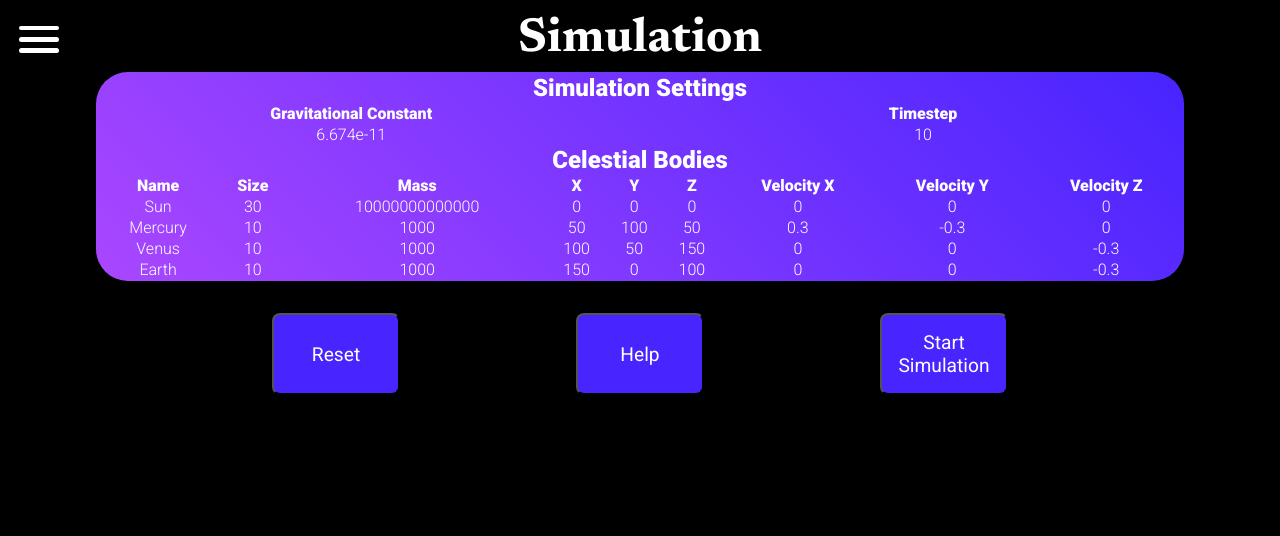
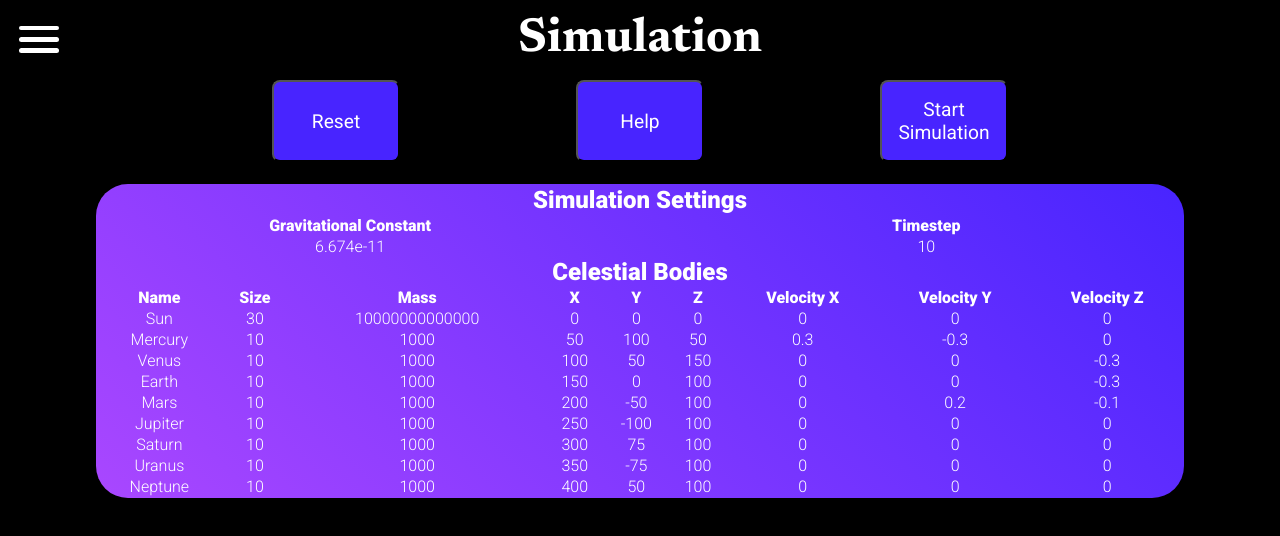
Before and after one commit to TeenageMutantCoder/n-body-sim, a React (Create React App) app: page /simulation in a window 1280 px wide. Shown: the top 536 px of the page. Built offline with nearby package versions, Linux system fonts and the light colour scheme.

Commit message:
Slightly improved styling for simulation

```diff
--- a/src/components/Simulation.css
+++ b/src/components/Simulation.css
@@ -5,6 +5,7 @@
 .Simulation {
     display: flex;
     flex-direction: column;
+    position: relative;
 }
 
 .Simulation .title {
@@ -15,7 +16,9 @@
 .buttons {
     display: flex;
     justify-content: space-evenly;
-    margin-top: 2rem;
+    position: absolute;
+    top: 5rem;
+    width: 100%;
 }
 
 .Simulation button {
@@ -43,7 +46,10 @@
 .bodies-info-table {
     background: linear-gradient(45deg, var(--main-color), var(--accent-color));
     border-radius: var(--border-radius-size);
+    flex: 1;
     text-align: center;
+    position: relative;
+    top: 7rem;
 }
 
 .bodies-info-table input {
--- a/src/components/Simulation.jsx
+++ b/src/components/Simulation.jsx
@@ -30,11 +30,11 @@ const Simulation = (props) => {
             {name: "Mercury", color: "#FF0000", mass: 1000, size: 10, x: 50, y: 100, z: 50, velocityX: 0.3, velocityY: -0.3, velocityZ: 0},
             {name: "Venus", color: null, mass: 1000, size: 10, x: 100, y: 50, z: 150, velocityX: 0, velocityY: 0, velocityZ: -0.3},
             {name: "Earth", color: "#00FFFF", mass: 1000, size: 10, x: 150, y: 0, z: 100, velocityX: 0, velocityY: 0, velocityZ: -0.3},
-            // {name: "Mars", color: null, mass: 1000, size: 10, x: 200, y: -50, z: 100, velocityX: 0, velocityY: 0.2, velocityZ: -0.1},
-            // {name: "Jupiter", color: null, mass: 1000, size: 10, x: 250, y: -100, z: 100, velocityX: 0, velocityY: 0, velocityZ: 0},
-            // {name: "Saturn", color: null, mass: 1000, size: 10, x: 300, y: 75, z: 100, velocityX: 0, velocityY: 0, velocityZ: 0},
-            // {name: "Uranus", color: null, mass: 1000, size: 10, x: 350, y: -75, z: 100, velocityX: 0, velocityY: 0, velocityZ: 0},
-            // {name: "Neptune", color: null, mass: 1000, size: 10, x: 400, y: 50, z: 100, velocityX: 0, velocityY: 0, velocityZ: 0}
+            {name: "Mars", color: null, mass: 1000, size: 10, x: 200, y: -50, z: 100, velocityX: 0, velocityY: 0.2, velocityZ: -0.1},
+            {name: "Jupiter", color: null, mass: 1000, size: 10, x: 250, y: -100, z: 100, velocityX: 0, velocityY: 0, velocityZ: 0},
+            {name: "Saturn", color: null, mass: 1000, size: 10, x: 300, y: 75, z: 100, velocityX: 0, velocityY: 0, velocityZ: 0},
+            {name: "Uranus", color: null, mass: 1000, size: 10, x: 350, y: -75, z: 100, velocityX: 0, velocityY: 0, velocityZ: 0},
+            {name: "Neptune", color: null, mass: 1000, size: 10, x: 400, y: 50, z: 100, velocityX: 0, velocityY: 0, velocityZ: 0}
         ]
     };
     const [timestep, setTimestep] = useState(defaults.timestep);
@@ -170,6 +170,11 @@ const Simulation = (props) => {
     return (
         <div className="Simulation">
             <h1 className="title">Simulation</h1>
+            <div className="buttons">
+                <button type="button" id="reset-btn" onClick={()=>{setSimulationIsRunning(false); setBodiesInfo(defaults.bodiesInfo)}}>Reset</button>
+                <button type="button" onClick={help}>Help</button>
+                <button type="button" id="start-btn" onClick={startSimulation}>Start Simulation</button>
+            </div>
             {simulationIsRunning && <SceneComponent antialias onSceneReady={onSceneReady} onRender={onRender} id="canvas" />}
             {/* {!simulationIsRunning &&
             <table className="bodies-info-table">
@@ -295,11 +300,6 @@ const Simulation = (props) => {
                 </tbody>
             </table>
             }
-            <div className="buttons">
-                <button type="button" id="reset-btn" onClick={()=>{setSimulationIsRunning(false); setBodiesInfo(defaults.bodiesInfo)}}>Reset</button>
-                <button type="button" onClick={help}>Help</button>
-                <button type="button" id="start-btn" onClick={startSimulation}>Start Simulation</button>
-            </div>
         </div>
     );
 };
```
